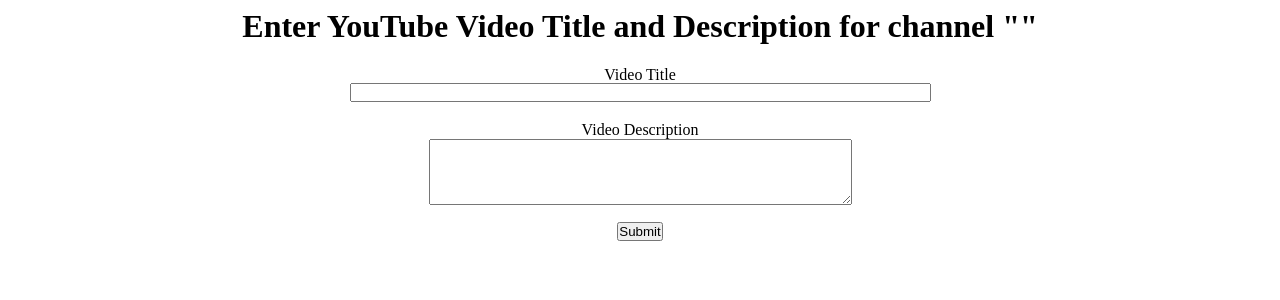
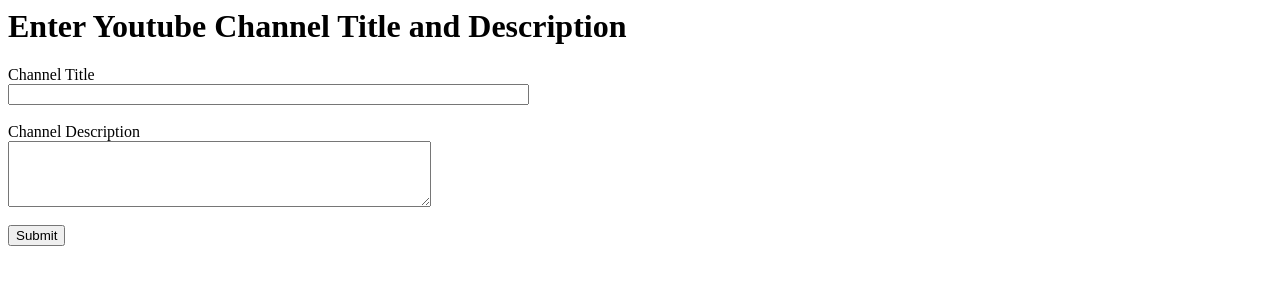
Before and after one commit to amoghkokari/youTube_textMining_ML_Analysis, a Flask app: template templates/predict.html in a window 1280 px wide. Shown: the top 300 px of the page. Run offline with Flask 2, Linux system fonts and the light colour scheme; the template is opened without the code that fills it, so the values that code supplies are empty.

Commit message:
Revert "Mals 1 (#21)"
This reverts commit 9410856b1d1ba6f0ca8f1fbcc220dd3acc0aa2a9.

```diff
--- a/main.py
+++ b/main.py
@@ -25,7 +25,6 @@ def result():
 
       result = request.form
       df, channel_id = process_result(result["ch1"])
-      cred.channel_name=result.to_dict().get('ch1').split("/")[-1]
       gt_viz, df1, df = generate_visualizations(df,channel_id)
 
       ml_start_time = time.time()
@@ -38,8 +37,9 @@ def result():
 
       class_size["low"] = len(df[df["like_count_1"]==0])
       class_size["high"] = len(df[df["like_count_1"]==1])
+
       hists = create_figUrl(channel_id)
-      return render_template('result.html',hlst=hists, ml=ml_results, extime=exe_time, mlspark=ml_spark, dshape=df.shape, csize=class_size,channel_name = cred.channel_name)
+      return render_template('result.html', hlst=hists, ml=ml_results, extime=exe_time, mlspark=ml_spark, dshape=df.shape, csize=class_size)
 
 @app.route('/predict', methods=['GET', 'POST'])
 def predict():
@@ -51,7 +51,8 @@ def predict():
       pdf = pd.DataFrame(data={"text":[ctext]})
       X = pP.fit_vectorizer(cred.vect,pdf["text"])
       preds = pred_success(X.toarray(),cred.channel_id)
-   return render_template('predict.html', predn = preds, channel_name = cred.channel_name)
+
+   return render_template('predict.html', predn = preds)
 
 def parse(res):
     page = urllib.request.urlopen(res)
--- a/templates/predict.html
+++ b/templates/predict.html
@@ -1,70 +1,43 @@
 <html>
-
    <body>
-  <div style="text-align: center">
-    <h1>Enter YouTube Video Title and Description for channel "{{channel_name}}"</h1>
-    <form action="http://127.0.0.1:5000/predict" method="POST">
-      <label for="title">Video Title </label>
-      <input type="text" id="title" name="title" size="70"><br><br>
-      <label for="desc">Video Description </label>
+    <h1>Enter Youtube Channel Title and Description</h1>
+      <form action = "http://127.0.0.1:5000/predict" method = "POST">
+        <label for="title" style="display:flex">Channel Title</label>
+        <input type="text" id="title" name="title" size="62"><br><br>
+        <label for="desc" style="display:flex">Channel Description</label>
         <textarea id="desc" name="desc" rows="4" cols="50"></textarea><br><br>
         <input type="submit" value="Submit">
       </form>
-  </div>
       <style>
-    label {
-      display: block;
-      padding-left: 15px;
-      text-indent: -15px;
+        table {
+          border:1px solid #b3adad;
+          border-collapse:collapse;
+          padding:5px;
         }
-
-    input {
-      padding: 0;
-      margin: 0;
-      vertical-align: bottom;
-      position: relative;
-      top: -1px;
-      *overflow: hidden;
-    }
-
-    table {
-      border: 1px solid #b3adad;
-      border-collapse: collapse;
-      padding: 5px;
-    }
-
         table th {
-      border: 1px solid #b3adad;
-      padding: 5px;
+          border:1px solid #b3adad;
+          padding:5px;
           background: #f0f0f0;
           color: #313030;
         }
-
         table td {
-      border: 1px solid #b3adad;
-      text-align: center;
-      padding: 5px;
+                border:1px solid #b3adad;
+          text-align:center;
+          padding:5px;
           background: #ffffff;
           color: #313030;
-
         }
-
-    .pred-container {
-      display: flex;
-      justify-content: center;
-    }
-
       </style>
-  <div class="pred-container">
+      <div>
         {% if predn %}
         <table>
         <tr>
-        <th>Classifier Name </th>
-        <th>Value </th>
+            <th>Classifier Name     </th>
+            <th>Value    </th>
         </tr>
         {% for pred in predn %}
         <tr>
-        <td>{{ pred }} </td>
+            <td>{{ pred }}  </td>
             <td>{{ predn[pred][0] }} </td>
         </tr>
         {% endfor %}
@@ -73,5 +46,4 @@
     </div>
 
    </body>
-
 </html>
--- a/templates/result.html
+++ b/templates/result.html
@@ -1,6 +1,6 @@
 <html>
     <body>
-        <h1>Word Clouds on all the video data present in the Channel "{{channel_name}}"</h1>
+        <h1>Word Clouds on all the video data present in the Channel</h1>
         <div style="display:flex; justify-content: center;">
         <table>
             <tr>
```
Also changed, not shown: README.md, WebAppScreenShots/Fifth.png (deleted), WebAppScreenShots/seventh.png (deleted), WebAppScreenShots/sixth.png (deleted). Lines whose indentation alone changed are shown as unchanged.
